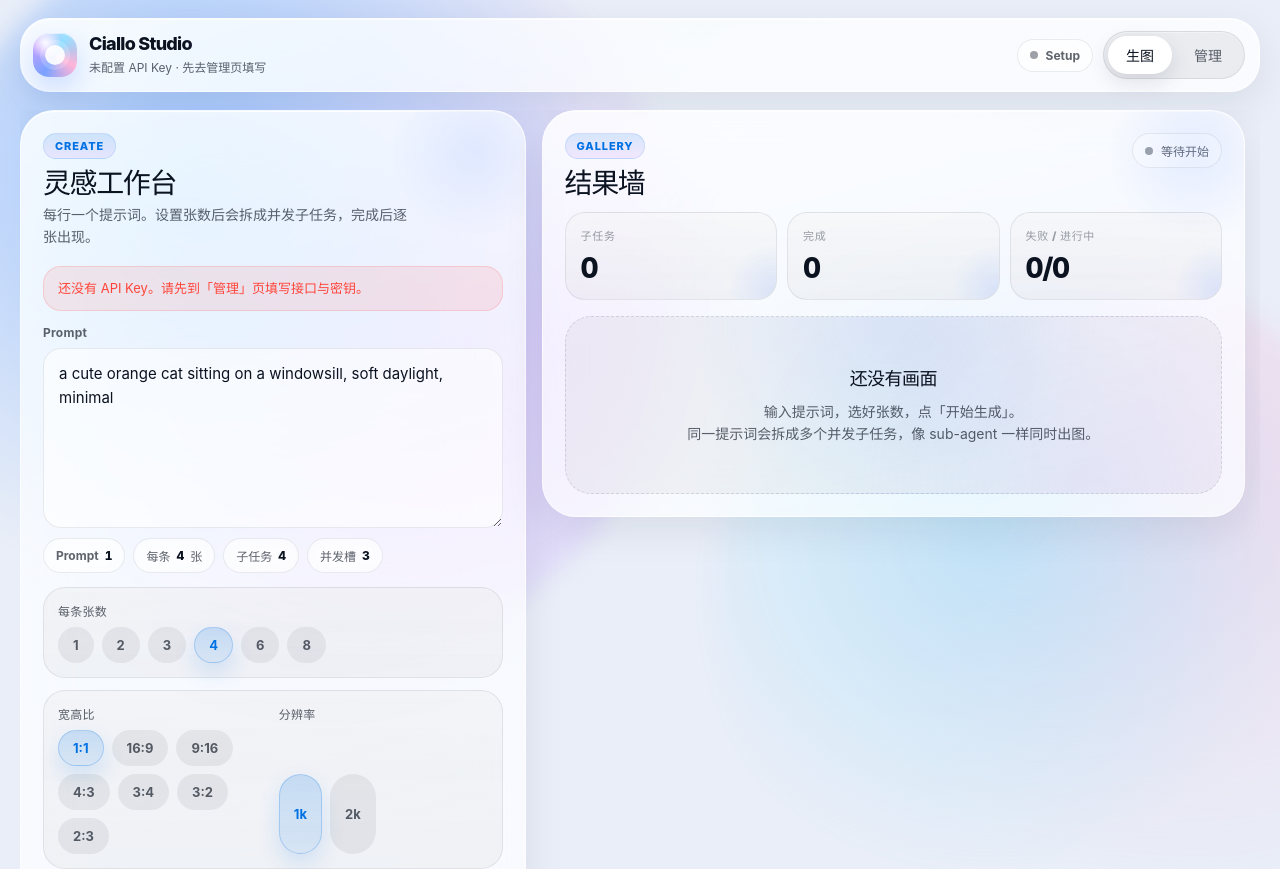
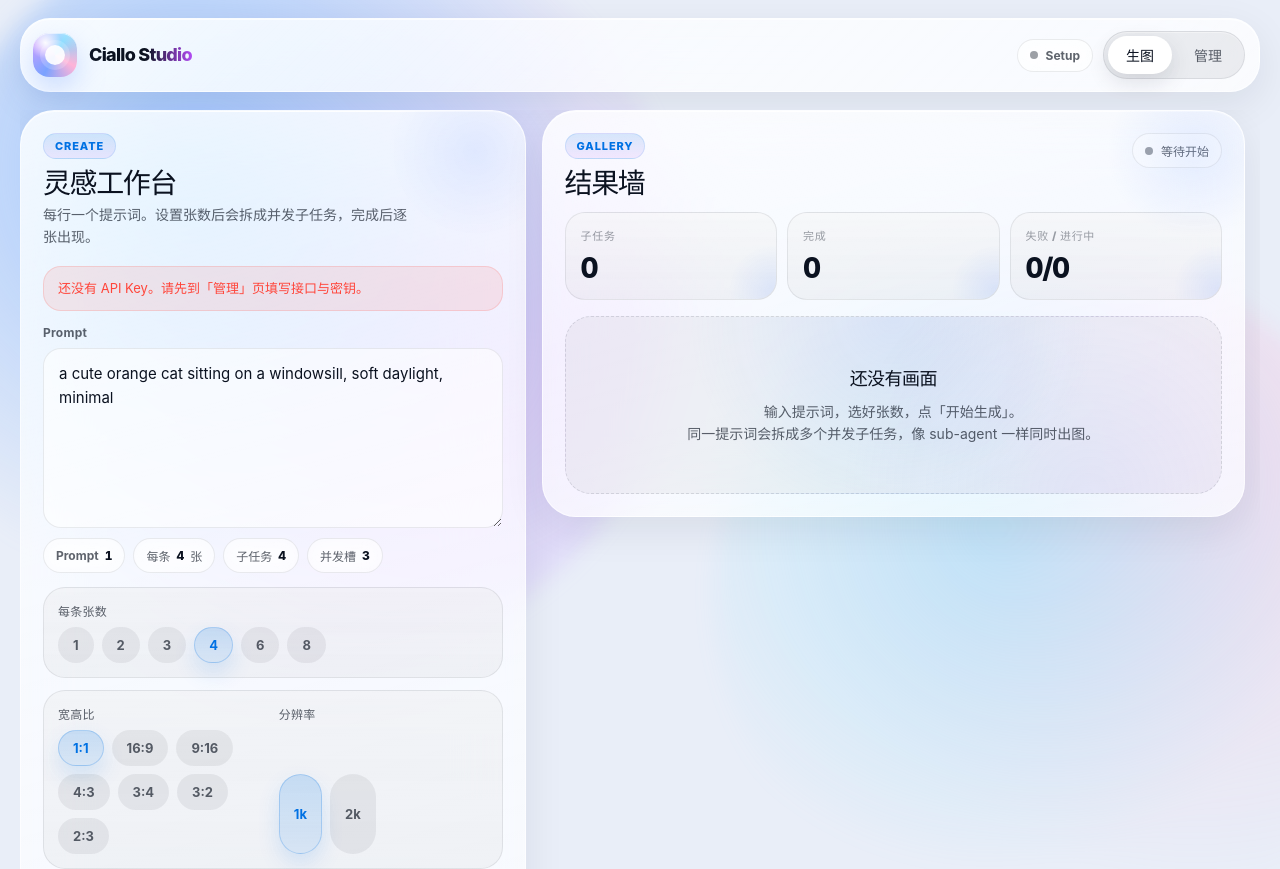
Before and after one commit to MurasameCyan/CialloStudio, a React (Vite) app: page / in a window 1280 px wide. Shown: the top 869 px of the page. Built offline with nearby package versions, Linux system fonts and the light colour scheme.

Commit message:
style: remove model/base subtitle under app title

```diff
--- a/src/App.tsx
+++ b/src/App.tsx
@@ -1,4 +1,4 @@
-import { useMemo, useState } from "react";
+import { useState } from "react";
 import { SettingsPage } from "@/components/SettingsPage";
 import { StudioPage } from "@/components/StudioPage";
 import { log } from "@/lib/logger";
@@ -19,11 +19,6 @@ export default function App() {
     return initial;
   });
 
-  const connectionLabel = useMemo(() => {
-    if (!settings.apiKey.trim()) return "未配置 API Key · 先去管理页填写";
-    return `${settings.model} · ${settings.baseUrl}`;
-  }, [settings]);
-
   const ready = Boolean(settings.apiKey.trim());
 
   return (
@@ -33,7 +28,6 @@ export default function App() {
           <div className="brand-mark" aria-hidden />
           <div className="brand-text">
             <div className="brand-title">Ciallo Studio</div>
-            <div className="brand-sub">{connectionLabel}</div>
           </div>
         </div>
 
--- a/src/styles/ios26.css
+++ b/src/styles/ios26.css
@@ -261,16 +261,6 @@ a {
   .brand-title {
     color: transparent;
   }
-}
-
-.brand-sub {
-  margin-top: 4px;
-  font-size: 12px;
-  color: var(--text-secondary);
-  white-space: nowrap;
-  overflow: hidden;
-  text-overflow: ellipsis;
-  max-width: min(52vw, 460px);
 }
 
 .nav-pills {
```
